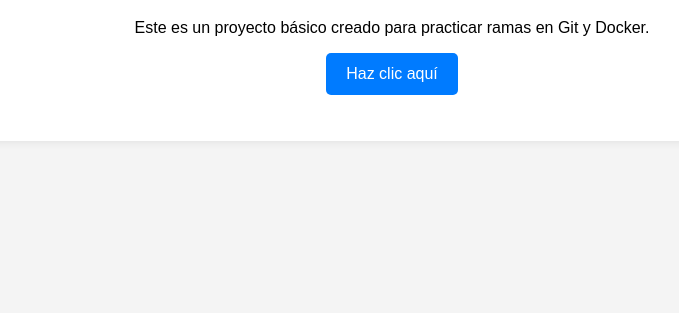
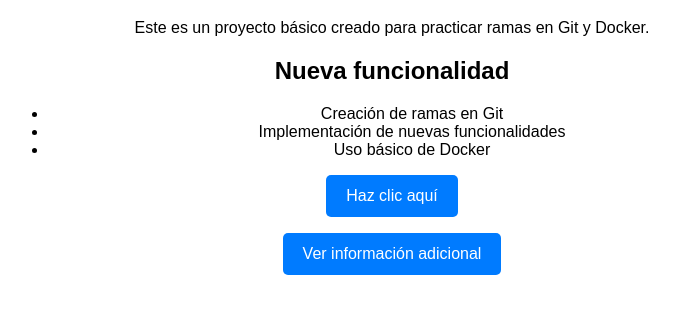
Before and after one commit to kev1n-02/practica-git, a plain HTML site: page index.html in a window 1280 px wide. Shown: the part 191-504 px from the top of the page, without its empty margins (248-927 px from the left). Drawn offline with Linux system fonts and the light colour scheme.

Commit message:
Se agregan nuevas funcionalidades en la branch

```diff
--- a/index.html
+++ b/index.html
@@ -10,8 +10,19 @@
     <div class="container">
         <h1>Mi Proyecto de Práctica con Git</h1>
         <p>Este es un proyecto básico creado para practicar ramas en Git y Docker.</p>
+
+        <h2>Nueva funcionalidad</h2>
+        <ul>
+            <li>Creación de ramas en Git</li>
+            <li>Implementación de nuevas funcionalidades</li>
+            <li>Uso básico de Docker</li>
+        </ul>
+
         <button onclick="mostrarMensaje()">Haz clic aquí</button>
         <p id="mensaje"></p>
+
+        <button onclick="mostrarInfo()">Ver información adicional</button>
+        <p id="info"></p>
     </div>
 
     <script src="script.js"></script>
--- a/script.js
+++ b/script.js
@@ -1,3 +1,6 @@
 function mostrarMensaje() {
     document.getElementById("mensaje").innerText = "¡Hola! Esta funcionalidad fue creada para la práctica de Git.";
 }
+function mostrarInfo() {
+    document.getElementById("info").innerText = "Esta nueva rama contiene mejoras agregadas al proyecto base.";
+}
```
